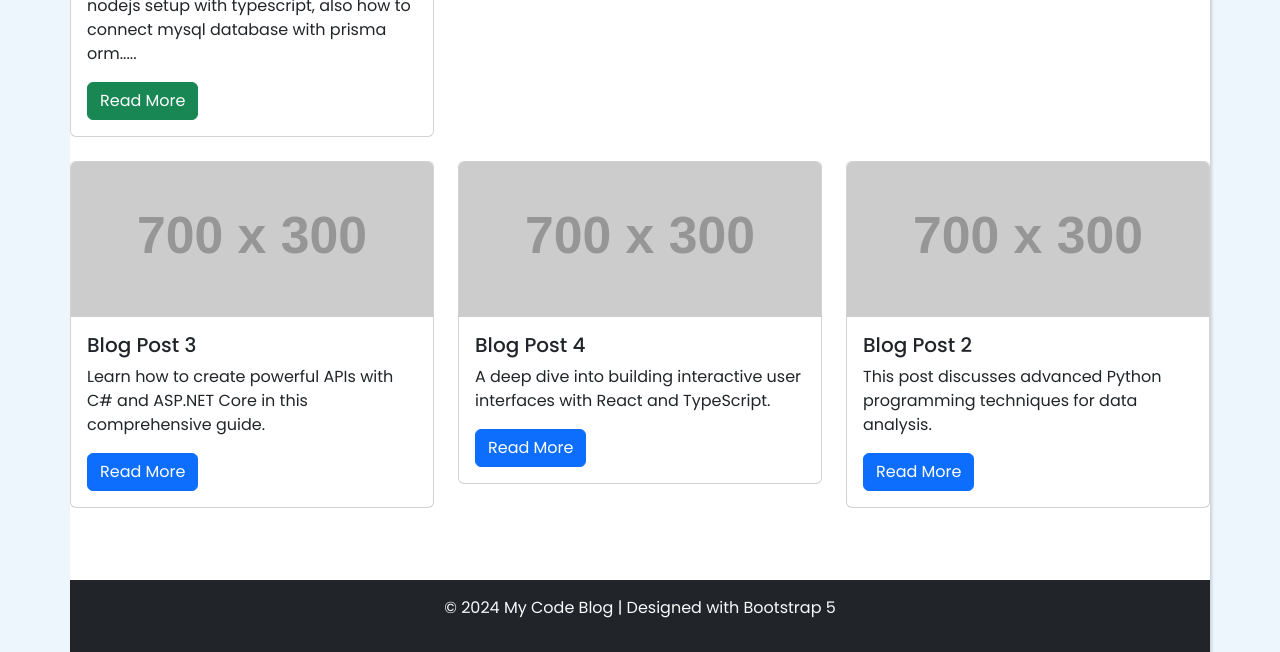
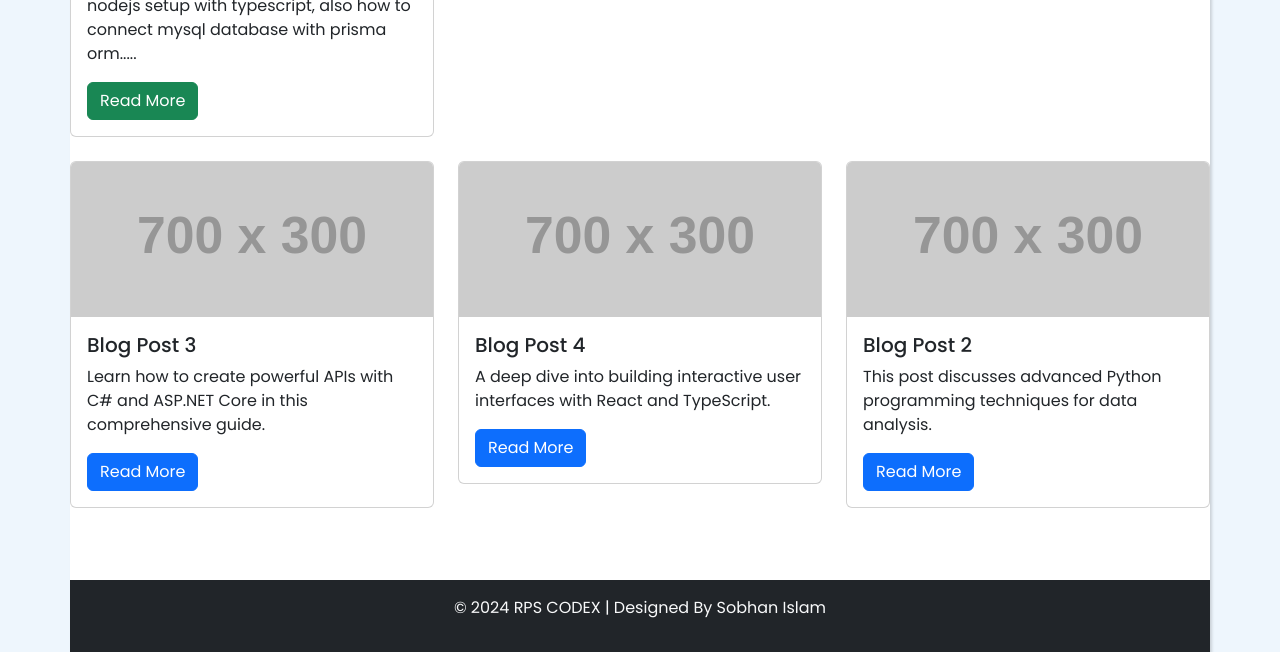
Before and after one commit to sofikul100/documentation, a plain HTML site: page index.html in a window 1280 px wide. Shown: the part 1010-1662 px from the top of the page. Drawn offline with nearby package versions, Linux system fonts and the light colour scheme; placeholder pictures from the web are drawn by us.

Commit message:
edit footer title

```diff
--- a/index.html
+++ b/index.html
@@ -202,7 +202,7 @@
 
         <!-- Footer -->
         <footer class="bg-dark text-light text-center py-3 mt-5">
-            <p>&copy; 2024 My Code Blog | Designed with Bootstrap 5</p>
+            <p>&copy; 2024 RPS CODEX | Designed By Sobhan Islam </p>
         </footer
 
         </div>
```
